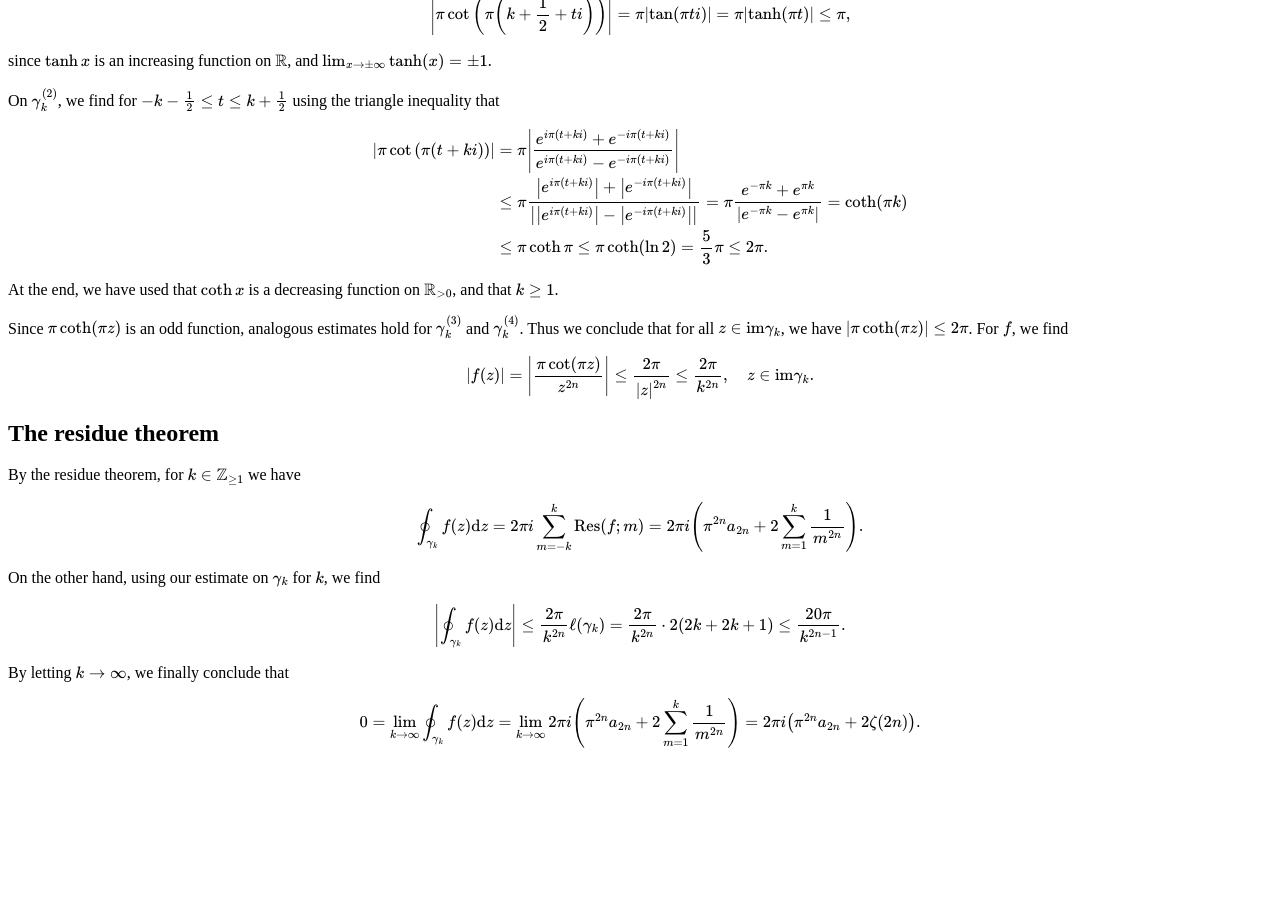
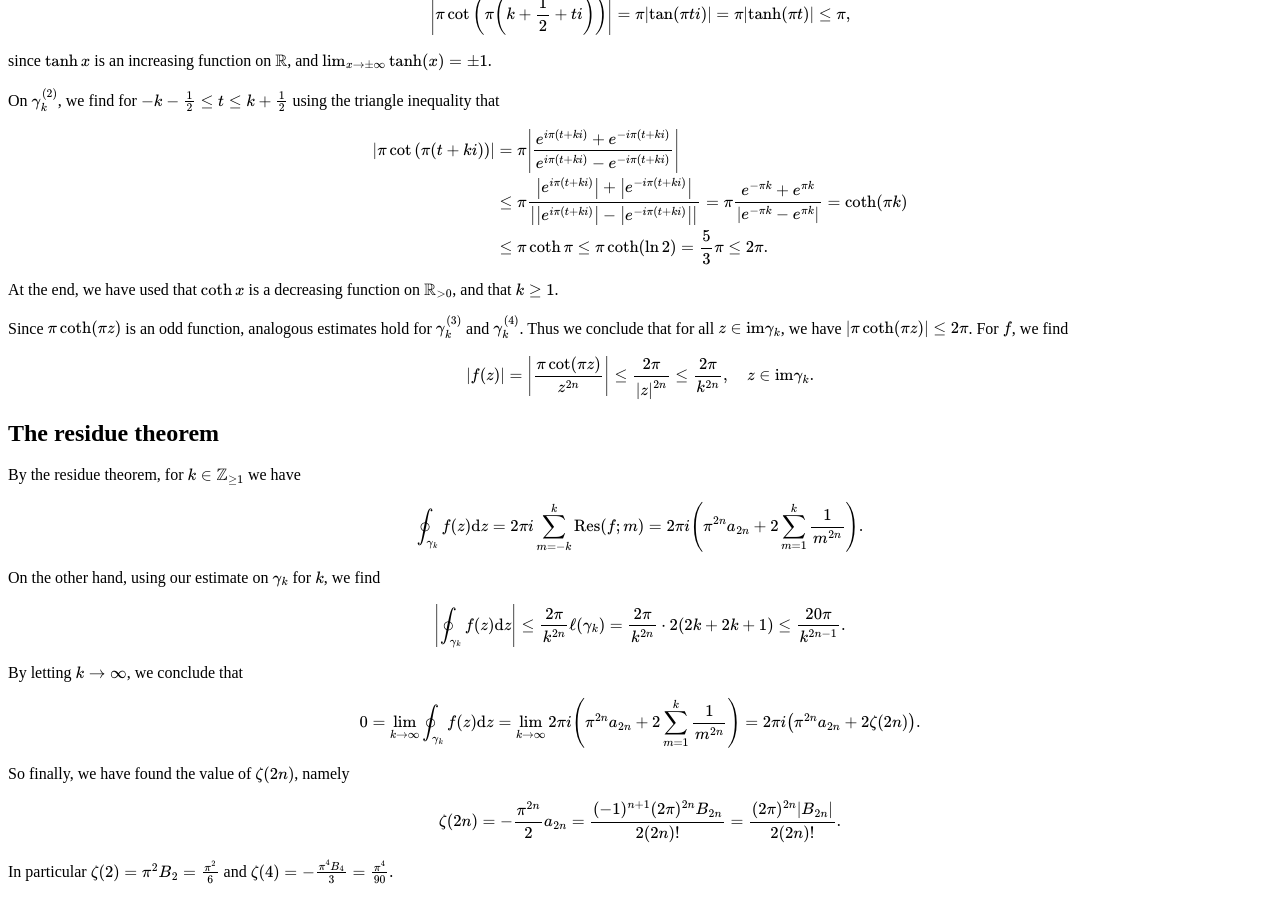
Before and after one commit to nikkistrubbe/nikkistrubbe.github.io, a Jekyll site: the page built from _posts/2024-7-8-basel-problem.md, in a window 1280 px wide and 900 px high, scrolled down 1625 px. Built offline with Jekyll 4.4.1, drawn with Linux system fonts in a browser that asks for light colours; before the commit the page ends 2390 px from its top, so only the background shows below that.

Commit message:
calculated zeta function

```diff
--- a/_posts/2024-7-8-basel-problem.md
+++ b/_posts/2024-7-8-basel-problem.md
@@ -133,8 +133,16 @@ $$
 \abs{\oint_{\gamma_k} f(z)\d{z}} \leq \frac{2\pi}{k^{2n}}\ell(\gamma_k) = \frac{2\pi}{k^{2n}}\cdot 2(2k + 2k+1) \leq \frac{20\pi}{k^{2n-1}}.
 $$
 
-By letting $k \to \infty$, we finally conclude that
+By letting $k \to \infty$, we conclude that
 
 $$
 0 = \lim_{k \to \infty} \oint_{\gamma_k} f(z)\d{z} = \lim_{k \to \infty} 2\pi i \prn{\pi^{2n}a_{2n} + 2\sum_{m=1}^k \frac{1}{m^{2n}}} = 2\pi i\prn{\pi^{2n}a_{2n} + 2\zeta(2n)}.
 $$
+
+So finally, we have found the value of $\zeta(2n)$, namely
+
+$$
+\zeta(2n) = -\frac{\pi^{2n}}{2}a_{2n} = \frac{(-1)^{n+1} (2\pi)^{2n}B_{2n}}{2(2n)!} = \frac{(2\pi)^{2n}\abs{B_{2n}}}{2(2n)!}.
+$$
+
+In particular $\zeta(2) = \pi^2 B_{2} = \frac{\pi^2}{6}$ and $\zeta(4) = -\frac{\pi^4 B_{4}}{3} = \frac{\pi^4}{90}$.
```
